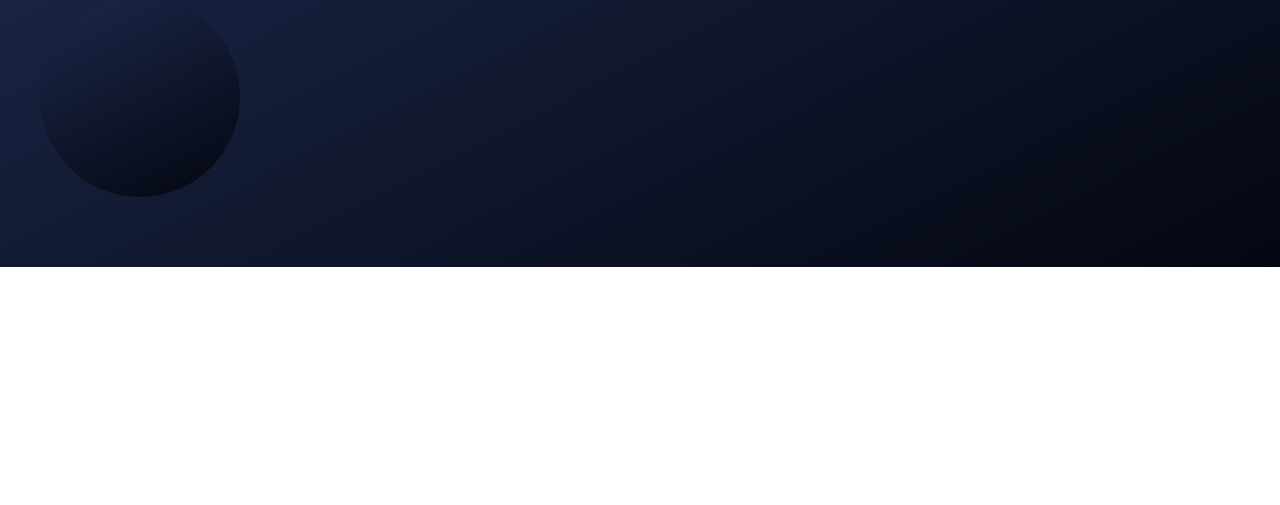
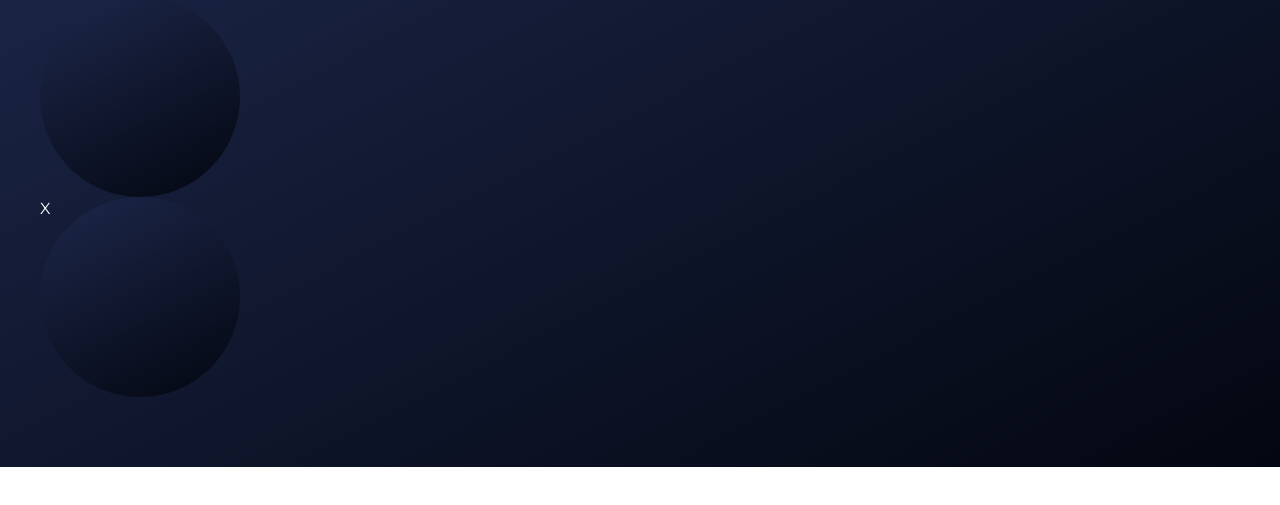
Before and after one commit to De4fMut/creativecult, a website: page src/index.html in a window 1280 px wide. Shown: the part 143-648 px from the top of the page. Drawn offline with nearby package versions, Linux system fonts and the light colour scheme; files that its build step writes are made by us from their sources.

Commit message:
Added second grad block X

```diff
--- a/src/index.html
+++ b/src/index.html
@@ -4,6 +4,7 @@
     <div class="uk-container">
         <h1>Welcome!</h1>
         <div></div>
+        <div>X</div>
     </div>
 </div>
 
```
